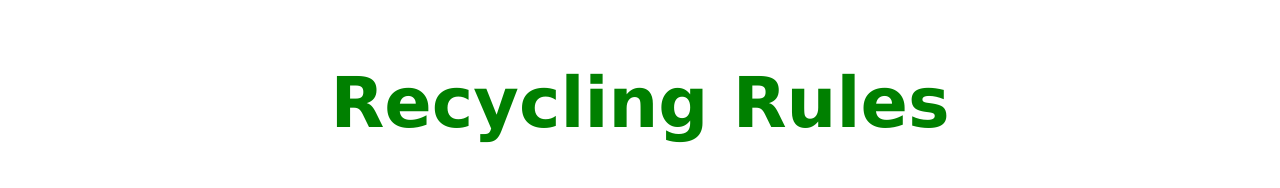
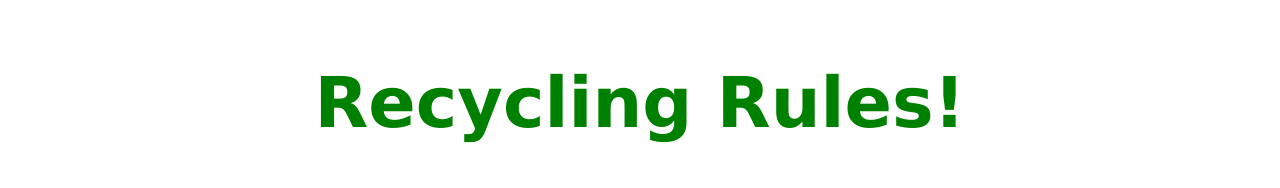
Before and after one commit to GuilleCabral/AboutPage, a plain HTML site: page index.html in a window 1280 px wide. Shown: the part 101-289 px from the top of the page. Drawn offline with Linux system fonts and the light colour scheme; grey boxes are pictures that could not be loaded.

Commit message:
leave some message

```diff
--- a/index.html
+++ b/index.html
@@ -24,7 +24,7 @@
 </div>
 <center>
 <br>
-    <h1 style="font-size: 70px;color: green; font-family: Verdana, Geneva, Tahoma, sans-serif;">Recycling Rules</h1>
+    <h1 style="font-size: 70px;color: green; font-family: Verdana, Geneva, Tahoma, sans-serif;">Recycling Rules!</h1>
 
     <img id="main-image" src="https://i.ibb.co/kcGBYTK/rec-rul.png" alt="recycling rules" ></img>
     <br><br>
```
